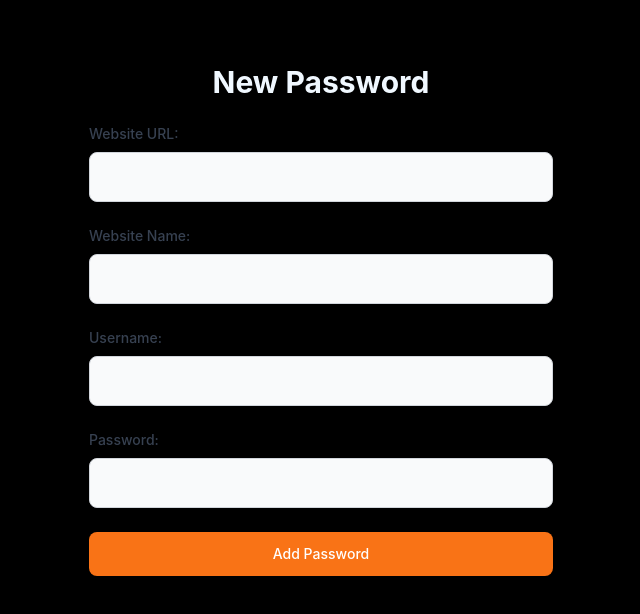
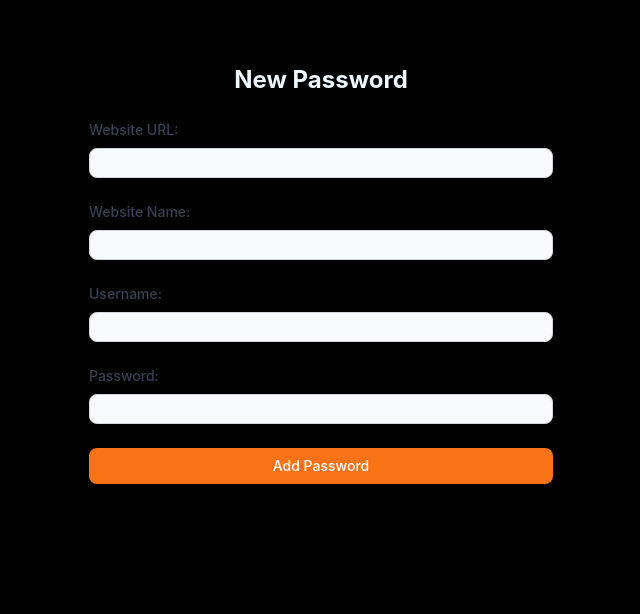
Before and after one commit to harshchandwani/password-manager-frontend, a Next.js app: page /add-password in a window 1280 px wide. Shown: the top 614 px of the page, without its empty margins (319-959 px from the left). Built offline with nearby package versions, Linux system fonts and the light colour scheme.

Commit message:
Redesigned: Add Password Page

```diff
--- a/src/app/add-password/page.tsx
+++ b/src/app/add-password/page.tsx
@@ -9,7 +9,8 @@ const AddPasswordPage: React.FC = () => {
   const [password, setPassword] = useState("");
   const [error, setError] = useState("");
   const router = useRouter();
-  const emailRegex = /^[a-zA-Z0-9._%+-]+@[a-zA-Z0-9.-]+\.[a-zA-Z]{2,}$/;
+  const websiteRegex =
+    /^(https?:\/\/)?(www\.)?[-a-zA-Z0-9@:%._\+~#=]{2,256}\.[a-z]{2,6}\b([-a-zA-Z0-9@:%_\+.~#?&//=]*)/i;
   const handleSubmit = async (e: React.FormEvent) => {
     e.preventDefault();
     const token = localStorage.getItem("token");
@@ -21,8 +22,8 @@ const AddPasswordPage: React.FC = () => {
 
     try {
       // Validate email
-      if (!emailRegex.test(username)) {
-        setError("Invalid email address.");
+      if (!websiteRegex.test(website)) {
+        setError("Please enter a valid website URL.");
         return;
       }
       const response = await fetch(
@@ -54,11 +55,7 @@ const AddPasswordPage: React.FC = () => {
 
   return (
     <div className="max-w-lg mx-auto mt-10 p-6 shadow-lg rounded-lg">
-      <h1 className="text-3xl font-bold text-center mb-6">New Password</h1>
-
-      {/* Error Message */}
-      {error && <p className="text-red-500 mb-4">{error}</p>}
-
+      <h1 className="text-2xl font-bold text-center mb-6">New Password</h1>
       <form onSubmit={handleSubmit} className="space-y-6">
         {/* Website URL */}
         <div>
@@ -74,7 +71,7 @@ const AddPasswordPage: React.FC = () => {
             value={website}
             onChange={e => setWebsite(e.target.value)}
             required
-            className="w-full p-3 border border-gray-300 rounded-lg bg-gray-50 focus:outline-none focus:border-primary focus:ring-2 focus:ring-primary"
+            className="w-full p-1 border text-black text-sm border-gray-300 rounded-lg bg-gray-50 focus:outline-none focus:border-primary focus:ring-2 focus:ring-primary"
           />
         </div>
 
@@ -92,7 +89,7 @@ const AddPasswordPage: React.FC = () => {
             value={websiteName}
             onChange={e => setWebsiteName(e.target.value)}
             required
-            className="w-full p-3 border border-gray-300 rounded-lg bg-gray-50 focus:outline-none focus:border-primary focus:ring-2 focus:ring-primary"
+            className="w-full p-1 border text-black text-sm border-gray-300 rounded-lg bg-gray-50 focus:outline-none focus:border-primary focus:ring-2 focus:ring-primary"
           />
         </div>
 
@@ -110,7 +107,7 @@ const AddPasswordPage: React.FC = () => {
             value={username}
             onChange={e => setUsername(e.target.value)}
             required
-            className="w-full p-3 border border-gray-300 rounded-lg bg-gray-50 focus:outline-none focus:border-primary focus:ring-2 focus:ring-primary"
+            className="w-full p-1 border text-black text-sm border-gray-300 rounded-lg bg-gray-50 focus:outline-none focus:border-primary focus:ring-2 focus:ring-primary"
           />
         </div>
 
@@ -128,7 +125,7 @@ const AddPasswordPage: React.FC = () => {
             value={password}
             onChange={e => setPassword(e.target.value)}
             required
-            className="w-full p-3 border border-gray-300 rounded-lg bg-gray-50 focus:outline-none focus:border-primary focus:ring-2 focus:ring-primary"
+            className="w-full p-1 border text-black text-sm border-gray-300 rounded-lg bg-gray-50 focus:outline-none focus:border-primary focus:ring-2 focus:ring-primary"
           />
         </div>
         {/* Error Message */}
@@ -136,7 +133,7 @@ const AddPasswordPage: React.FC = () => {
         {/* Submit Button */}
         <button
           type="submit"
-          className="w-full p-3 text-sm font-medium text-white bg-orange-500 rounded-lg hover:bg-orange-600 focus:outline-none focus:ring-2 focus:ring-orange-600 focus:ring-opacity-50"
+          className="w-full p-2 text-sm font-medium text-white bg-orange-500 rounded-lg hover:bg-orange-600 focus:outline-none focus:ring-2 focus:ring-orange-600 focus:ring-opacity-50"
         >
           Add Password
         </button>
```
